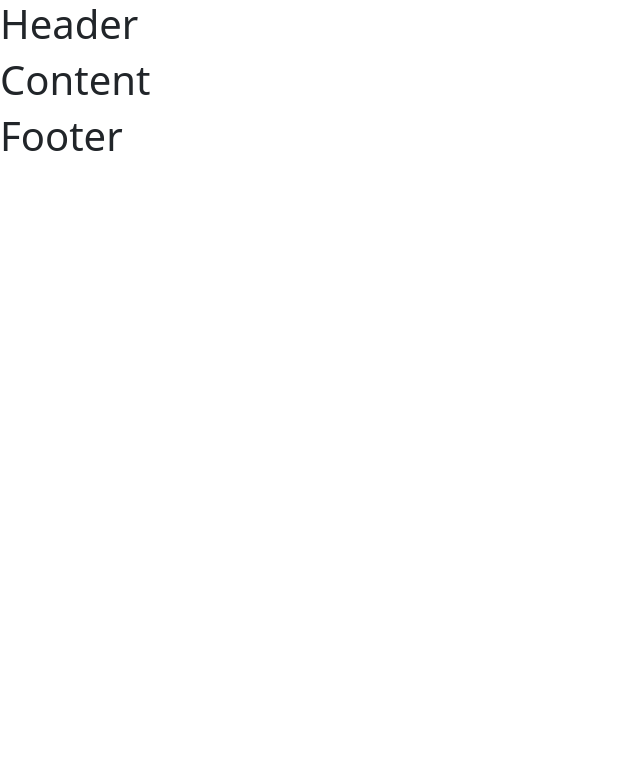
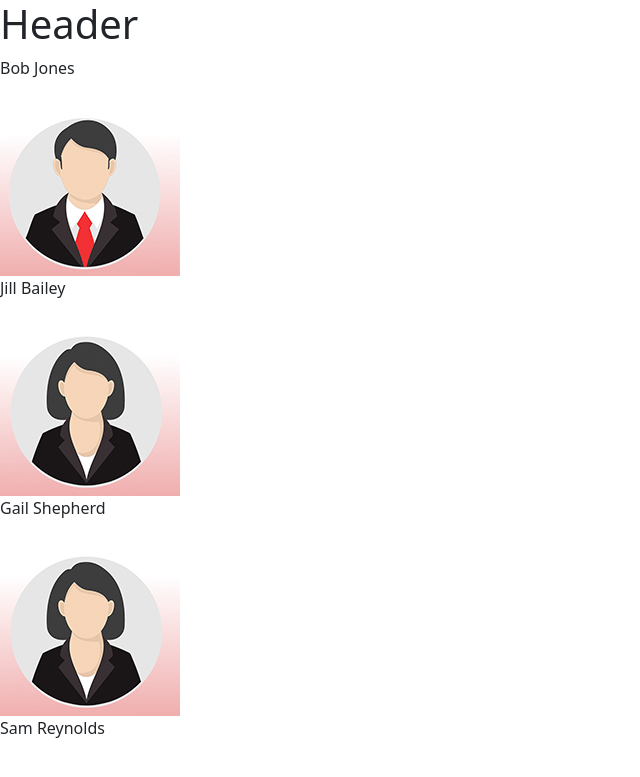
Before and after one commit to Yuliia-dev/TeamMember, a React (Create React App) app in the folder team/: page / in a window 1280 px wide. Shown: the top 777 px of the page, without its empty margins (0-640 px from the left). Built offline with nearby package versions, Linux system fonts and the light colour scheme.

Commit message:
add employees

```diff
--- a/team/src/App.js
+++ b/team/src/App.js
@@ -1,13 +1,13 @@
 import "./App.css";
 import Header from "./Header";
-import Content from "./Content";
 import Footer from "./Footer";
+import Employees from "./Employees";
 
 export default function App() {
   return (
     <div>
       <Header />
-      <Content />
+      <Employees />
       <Footer />
     </div>
   );
--- a/team/src/Content.jsx
+++ /dev/null
@@ -1,8 +0,0 @@
-const Content = () => {
-  return (
-    <main>
-      <h1>Content</h1>
-    </main>
-  );
-};
-export default Content;
--- a/team/src/Employees.jsx
+++ b/team/src/Employees.jsx
@@ -1,11 +1,23 @@
 import { useState } from "react";
-import * as team from './employees.json'
+import team from './team.json';
+import maleProfile from './images/maleProfile.jpg';
+import femaleProfile from './images/femaleProfile.jpg'
 
 const Employees = () => {
-    const[employees, setEmployees] =useState(team)
+  const [employees, setEmployees] = useState(team)
+  console.log(employees)
   return (
     <main>
-      <h1 >Employees</h1>
+          {employees.map((employee) => (
+        <div key={employee.id}>
+          <p>{employee.fullName}</p>
+          {employee.gender === 'male' ? (
+            <img src={maleProfile} alt="Male Profile" />
+          ) : (
+            <img src={femaleProfile} alt="Female Profile" />
+          )}
+        </div>
+      ))}
     </main>
   );
 };
```
Also changed, not shown: team/src/images/femaleProfile.jpg (added), team/src/images/maleProfile.jpg (added), team/src/team.json (renamed from team/src/employees.json).
